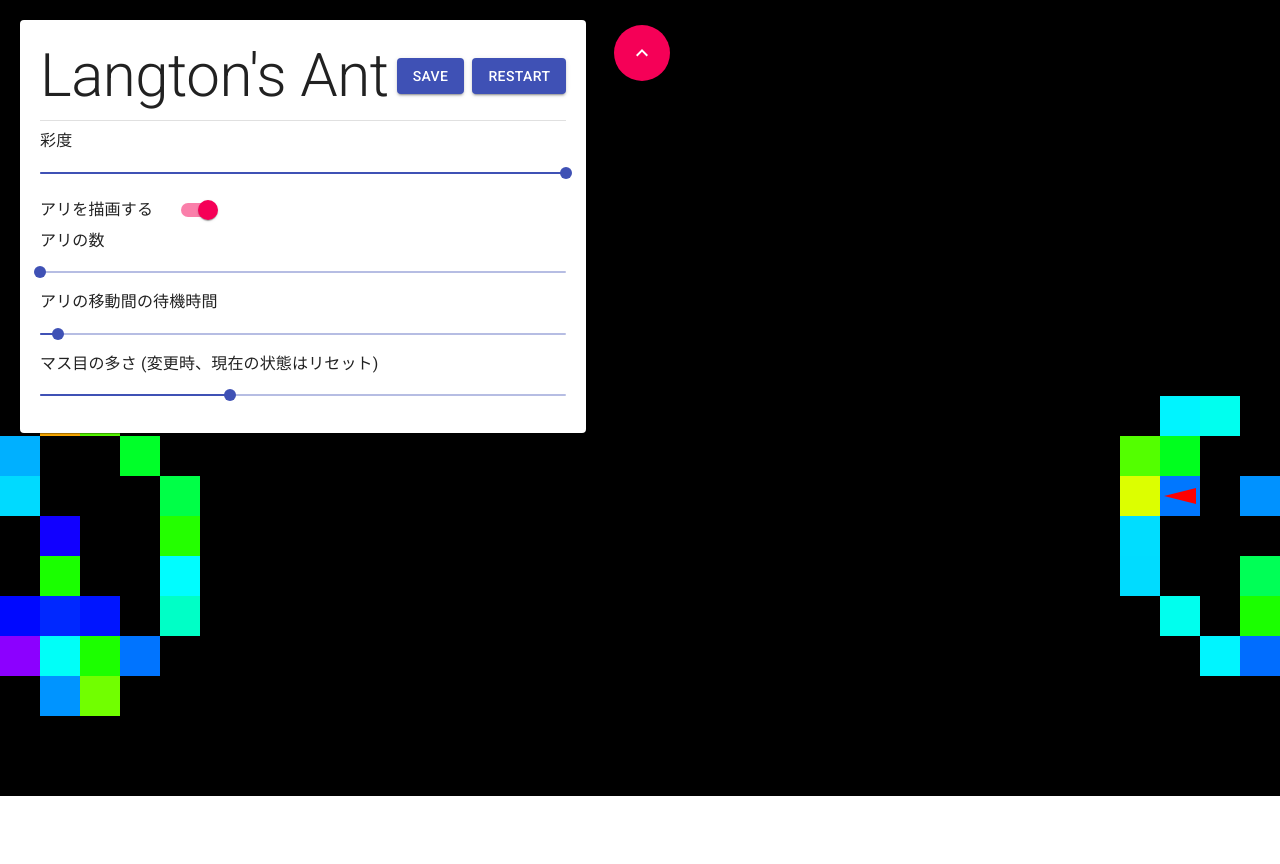
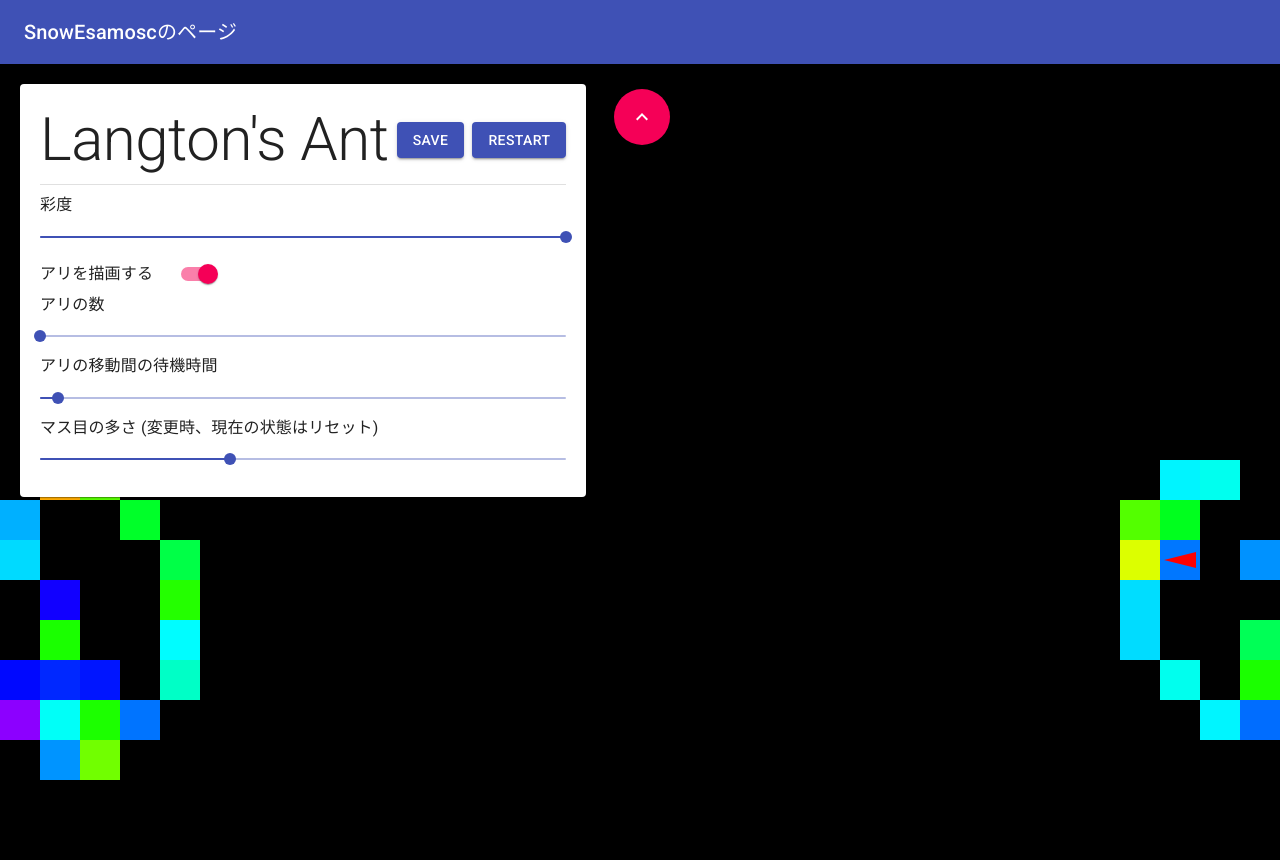
Before and after one commit to Snowman-s/NextApp, a Next.js app: page /p5sketches/langtonant in a window 1280 px wide. Before the commit the page ends 800 px from the top, so only its background shows below. Built offline with nearby package versions, Linux system fonts and the light colour scheme.

Commit message:
共通のヘッダーを追加

```diff
--- a/src/pages/_app.tsx
+++ b/src/pages/_app.tsx
@@ -1,13 +1,27 @@
-import '/styles/globals.css'
-import { AppProps } from 'next/app'
-import React from 'react'
+import "/styles/globals.css";
+import { AppProps } from "next/app";
+import React from "react";
+import { AppBar, Toolbar, Typography } from "@material-ui/core";
 
 export default function MyApp({ Component, pageProps }: AppProps) {
   React.useEffect(() => {
     // Remove the server-side injected CSS.
-    const jssStyles = document.querySelector('#jss-server-side')
-    jssStyles?.parentElement?.removeChild(jssStyles)
-  }, [])
+    const jssStyles = document.querySelector("#jss-server-side");
+    jssStyles?.parentElement?.removeChild(jssStyles);
+  }, []);
 
-  return <Component {...pageProps} />
+  return (
+    <>
+      <header>
+        <AppBar position="relative">
+          <Toolbar>
+            <Typography variant="h6" color="inherit" noWrap>
+              {"SnowEsamoscのページ"}
+            </Typography>
+          </Toolbar>
+        </AppBar>
+      </header>
+      <Component {...pageProps} />{" "}
+    </>
+  );
 }
```
